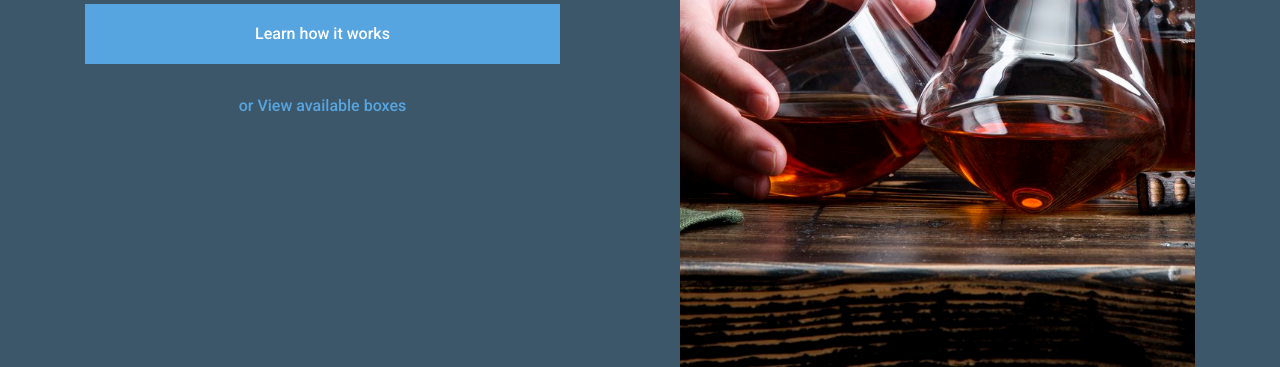
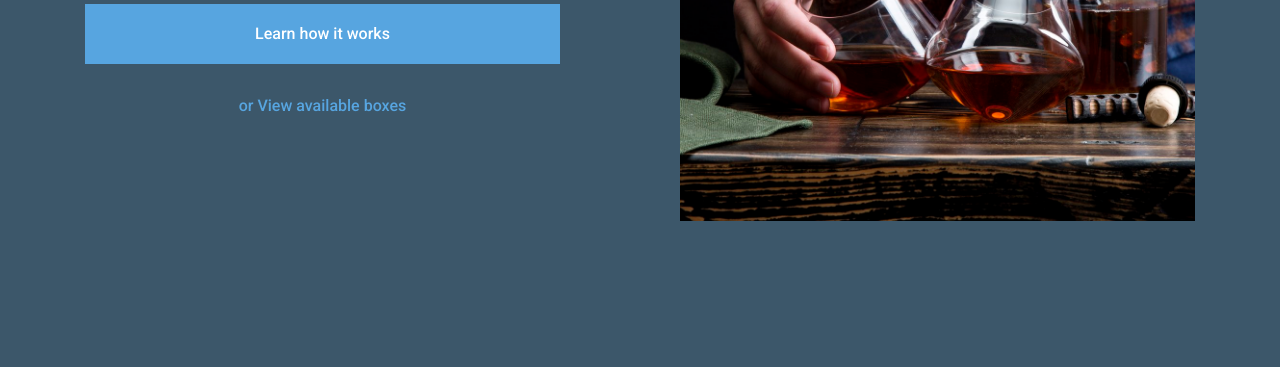
Before and after one commit to riazuli/aged, a plain HTML site: page index.html in a window 1280 px wide. Shown: the part 433-800 px from the top of the page. Drawn offline with Linux system fonts and the light colour scheme.

Commit message:
added more changes

```diff
--- a/assets/css/style.css
+++ b/assets/css/style.css
@@ -129,15 +129,14 @@ button:focus {
 }
 .slider-section .slider {
   position: relative;
+  display: -ms-grid;
+  display: grid;
+  -ms-flex-line-pack: center;
+  align-content: center;
+  -webkit-box-pack: center;
+  -ms-flex-pack: center;
+  justify-content: center;
 }
-.sider-bg {
-  background-image: url(../img/aged.jpg);
-  background-size: cover;
-  background-position: center center;
-  height: 100%;
-  width: 100%;
-}
-
 .single-arrow {
   padding: 15px;
   display: inline-block;
@@ -210,7 +209,7 @@ button:focus {
   }
 
   .slider-section {
-    min-height: 400px;
+    min-height: auto;
   }
   .slider-section .slider .arrow-btns .single-arrow {
     left: -10px;
--- a/index.html
+++ b/index.html
@@ -17,7 +17,9 @@
       </section>
       <section class="section slider-section">
         <div class="slider">
-          <div class="sider-bg"></div>
+          <div class="sider-image">
+            <img src="assets/img/aged.jpg" alt="">
+          </div>
           <div class="arrow-btns">
             <button class="single-arrow arrow-prev"><img src="assets/img/arrow-left.svg" alt="Arrow Left"></button>
             <button class="single-arrow arrow-next"><img src="assets/img/arrow-right.svg" alt="Arrow Right"></button>
```
